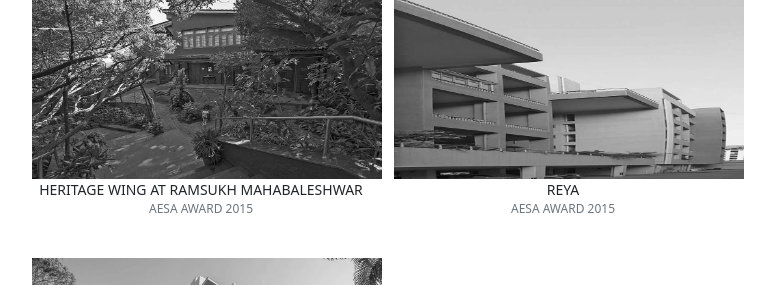
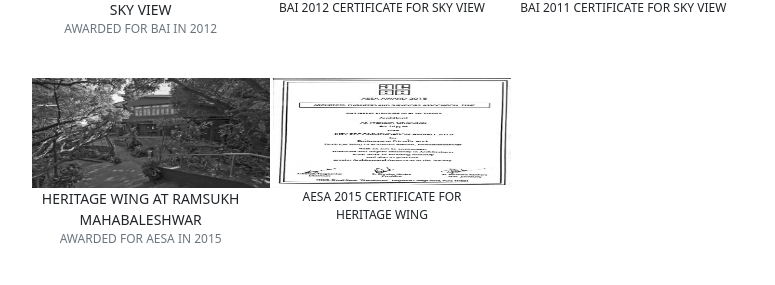
Before and after one commit to HP200421/Archtype-Website-and-Admin-Panel, a PHP site: page /archtype/about/awards in a window 1280 px wide. Shown: the part 458-743 px from the top of the page, without its empty margins (341-1116 px from the left). Run offline with PHP 8.4, Linux system fonts and the light colour scheme; some libraries are stand-ins or nearby versions.

Commit message:
Changes for awards and news section

```diff
--- a/assets/css/main.css
+++ b/assets/css/main.css
@@ -328,14 +328,26 @@ img {
 }
 
 .award-image {
+  width: 238px;
+  height: 110px;
+  background-size: contain;
+  transition: filter 1s ease;
+  filter: grayscale(100%);
+}
+
+.news-image {
   width: 350px;
-  height: 200px;
+  height: 150px;
   background-size: contain;
   transition: filter 1s ease;
   filter: grayscale(100%);
 }
 
 .award-image:hover {
+  filter: grayscale(0%);
+}
+
+.news-image:hover {
   filter: grayscale(0%);
 }
 
@@ -416,6 +428,11 @@ img {
     height: auto;
   }
 
+  .news-image {
+    width: 100%;
+    height: auto;
+  }
+
   .custom-margin {
     margin-left: 0px;
   }
@@ -428,3 +445,18 @@ img {
   -webkit-background-clip: text;
   -webkit-text-fill-color: transparent;
 } */
+/* .award-image {
+  max-width: 100%;
+  height: auto;
+  border-radius: 8px;
+  box-shadow: 0 4px 8px rgba(0, 0, 0, 0.1);
+}
+
+.awards-section-content {
+  text-align: center;
+  margin-top: 10px;
+}
+
+.gallery-item {
+  text-align: center;
+} */
--- a/data/awards.json
+++ b/data/awards.json
@@ -1,27 +1,76 @@
 [
   {
     "name": "Babylon",
-    "description": "Aesa Award 2011",
-    "imgUrl": "Babylon.jpg"
+    "description": "Awarded for Aesa in 2011",
+    "imgUrl": "Babylon.jpg",
+    "pdfImages": [
+      {
+        "imgUrl": "Aesa_2011.jpg",
+        "description": "Aesa 2011 Certificate for Babylon"
+      }
+    ]
   },
   {
     "name": "Sky View",
-    "description": "Bai Award 2012",
-    "imgUrl": "Sky_View.jpg"
+    "description": "Awarded for Bai in 2012",
+    "imgUrl": "Sky_View.jpg",
+    "pdfImages": [
+      {
+        "imgUrl": "Bai_2012.jpg",
+        "description": "Bai 2012 Certificate for Sky View"
+      },
+      {
+        "imgUrl": "Bai_2011.jpg",
+        "description": "Bai 2011 Certificate for Sky View"
+      }
+    ]
   },
   {
     "name": "Heritage Wing At Ramsukh Mahabaleshwar",
-    "description": "Aesa Award 2015",
-    "imgUrl": "Heritage_Wing.jpg"
+    "description": "Awarded for Aesa in 2015",
+    "imgUrl": "Heritage_Wing.jpg",
+    "pdfImages": [
+      {
+        "imgUrl": "Aesa_2015.jpg",
+        "description": "Aesa 2015 Certificate for Heritage Wing"
+      }
+    ]
   },
   {
     "name": "Reya",
-    "description": "Aesa Award 2015",
-    "imgUrl": "Reya.jpg"
+    "description": "Awarded for Aesa in 2015",
+    "imgUrl": "Reya.jpg",
+    "pdfImages": [
+      {
+        "imgUrl": "Aesa_2015_Reya.jpg",
+        "description": "Aesa 2015 Certificate for Reya"
+      },
+      {
+        "imgUrl": "Sky_View.jpg",
+        "description": "Certificate for Sky View Project"
+      }
+    ]
   },
   {
     "name": "Ramsukh House",
-    "description": "Aesa Award 2016",
-    "imgUrl": "Ramsukh_House.jpg"
+    "description": "Awarded for Aesa in 2016",
+    "imgUrl": "Ramsukh_House.jpg",
+    "pdfImages": [
+      {
+        "imgUrl": "Aesa_2016.jpg",
+        "description": "Aesa 2016 Certificate for Ramsukh House"
+      }
+    ]
+  },
+  {
+    "name": "Abhimannshree House",
+    "description": "Awarded for Aesa in 2024",
+    "imgUrl": "Abhimannshree.jpg",
+    "pdfImages": [
+      {
+        "imgUrl": "Aesa_2024.jpg",
+        "description": "Aesa 2024 Certificate for Abhimannshree House"
+      }
+    ]
   }
 ]
--- a/view/pages/awards.php
+++ b/view/pages/awards.php
@@ -18,11 +18,12 @@ if (file_exists($dataFilePath)) {
     <div class="row">
         <?php if (!empty($awards)): ?>
             <?php foreach ($awards as $award): ?>
-                <div class="col-12 col-lg-6 mb-4">
+                <!-- Main Award Image -->
+                <div class="col-12 col-sm-6 col-lg-4 mb-4">
                     <div class="h-100 gallery-item">
                         <a href="<?= LINK; ?>assets/images/<?php echo htmlspecialchars($award['imgUrl']); ?>"
                            data-fancybox="gallery"
-                           data-caption="<?php echo htmlspecialchars($award['name']); ?>">
+                           data-caption="<?php echo htmlspecialchars($award['description']); ?>">
                             <img src="<?= LINK; ?>assets/images/<?php echo htmlspecialchars($award['imgUrl']); ?>"
                                  alt="<?php echo htmlspecialchars($award['name']); ?>"
                                  class="fancybox award-image" />
@@ -33,6 +34,29 @@ if (file_exists($dataFilePath)) {
                         </div>
                     </div>
                 </div>
+
+                <!-- PDF Images as JPGs -->
+                <?php for ($i = 0; $i < 2; $i++): ?>
+                    <div class="col-12 col-sm-6 col-lg-4 mb-4">
+                        <div class="h-100 gallery-item">
+                            <?php if (!empty($award['pdfImages'][$i])): ?>
+                                <a href="<?= LINK; ?>assets/images/<?php echo htmlspecialchars($award['pdfImages'][$i]['imgUrl']); ?>"
+                                   data-fancybox="gallery"
+                                   data-caption="<?php echo htmlspecialchars($award['pdfImages'][$i]['description']); ?>">
+                                    <img src="<?= LINK; ?>assets/images/<?php echo htmlspecialchars($award['pdfImages'][$i]['imgUrl']); ?>"
+                                         alt="<?php echo htmlspecialchars($award['pdfImages'][$i]['description']); ?>"
+                                         class="fancybox award-image" />
+                                </a>
+                                <div class="awards-section-content">
+                                    <p class="text-uppercase"><?php echo htmlspecialchars($award['pdfImages'][$i]['description']); ?></p>
+                                </div>
+                            <?php else: ?>
+                                <!-- Empty placeholder to maintain layout -->
+                                <div class="empty-placeholder"></div>
+                            <?php endif; ?>
+                        </div>
+                    </div>
+                <?php endfor; ?>
             <?php endforeach; ?>
         <?php else: ?>
             <p>No awards data available.</p>
--- a/view/pages/news.php
+++ b/view/pages/news.php
@@ -25,7 +25,7 @@ if (file_exists($dataFilePath)) {
                            data-caption="<?php echo htmlspecialchars($award['name']); ?>">
                             <img src="<?= LINK; ?>assets/images/<?php echo htmlspecialchars($award['imgUrl']); ?>"
                                  alt="<?php echo htmlspecialchars($award['name']); ?>"
-                                 class="fancybox award-image" />
+                                 class="fancybox news-image" />
                         </a>
                         <div class="awards-section-content">
                             <div class="text-uppercase"><?php echo htmlspecialchars($award['name']); ?></div>
```
Also changed, not shown: assets/images/Aesa_2011.jpg (added), assets/images/Aesa_2015.jpg (added), assets/images/Aesa_2015_Reya.jpg (added), assets/images/Aesa_2016.jpg (added), assets/images/Aesa_2024.jpg (added), assets/images/Aesa_2024_Hostel.jpg (added), assets/images/Bai_2011.jpg (added), assets/images/Bai_2012.jpg (added), 2 other files.
